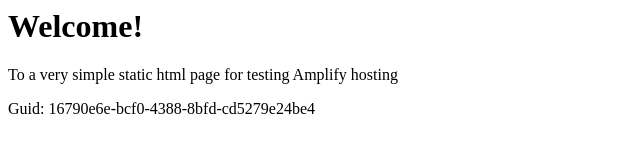
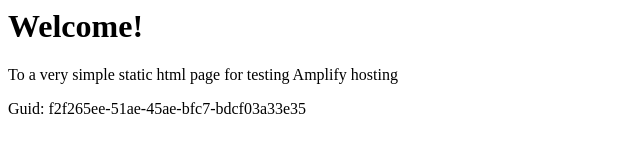
Before and after one commit to aws-aemilia-yul/Github-PR-Commit-Integration-Test-DoNotTouch-GithubWebhookPreviewCanaryTest-v1-prod-ca-central-1, a website: page src/index.html in a window 1280 px wide. Shown: the full height of the page, 0-640 px from the left. Drawn offline with Linux system fonts and the light colour scheme.

Commit message:
commit from integ tests

```diff
--- a/src/index.html
+++ b/src/index.html
@@ -12,6 +12,6 @@
 <body>
     <h1>Welcome!</h1>
     <p>To a very simple static html page for testing Amplify hosting</p>
-    <p>Guid: 16790e6e-bcf0-4388-8bfd-cd5279e24be4</p></body>
+    <p>Guid: f2f265ee-51ae-45ae-bfc7-bdcf03a33e35</p></body>
 
 </html>
```
